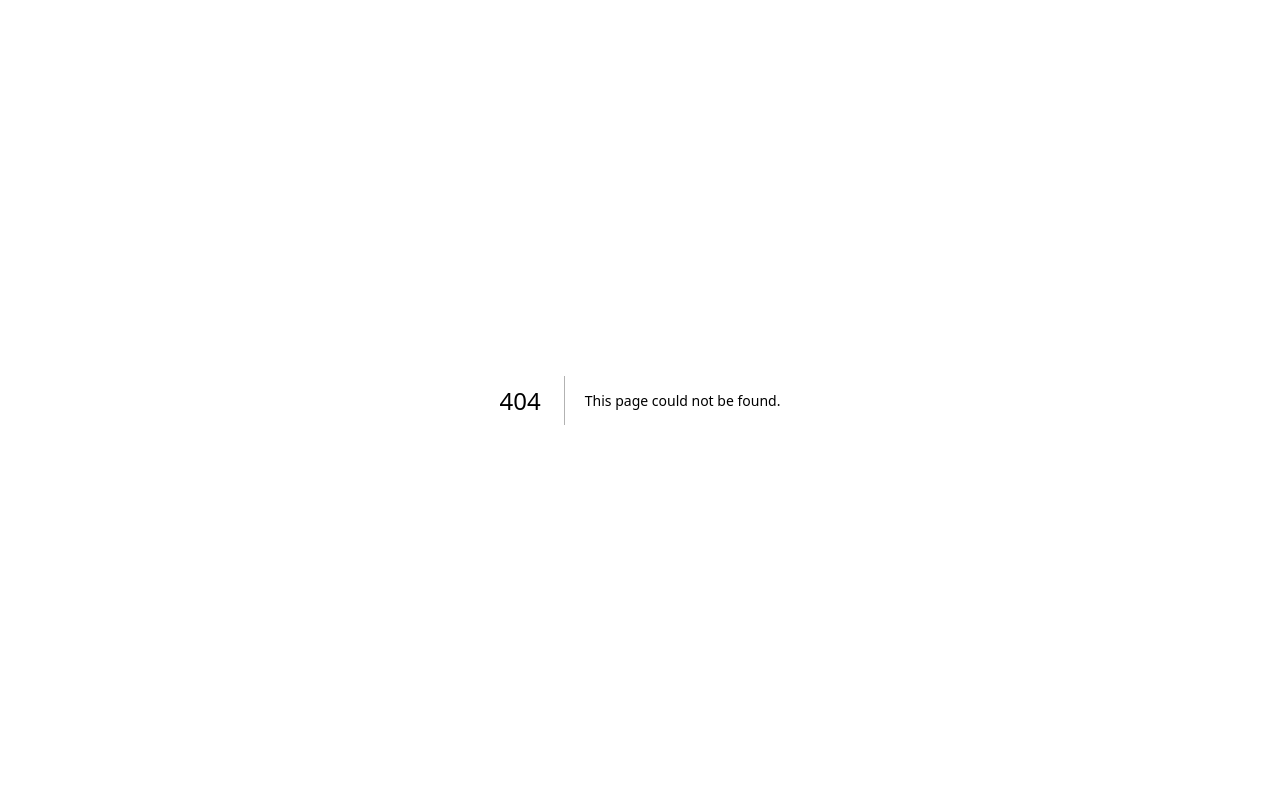
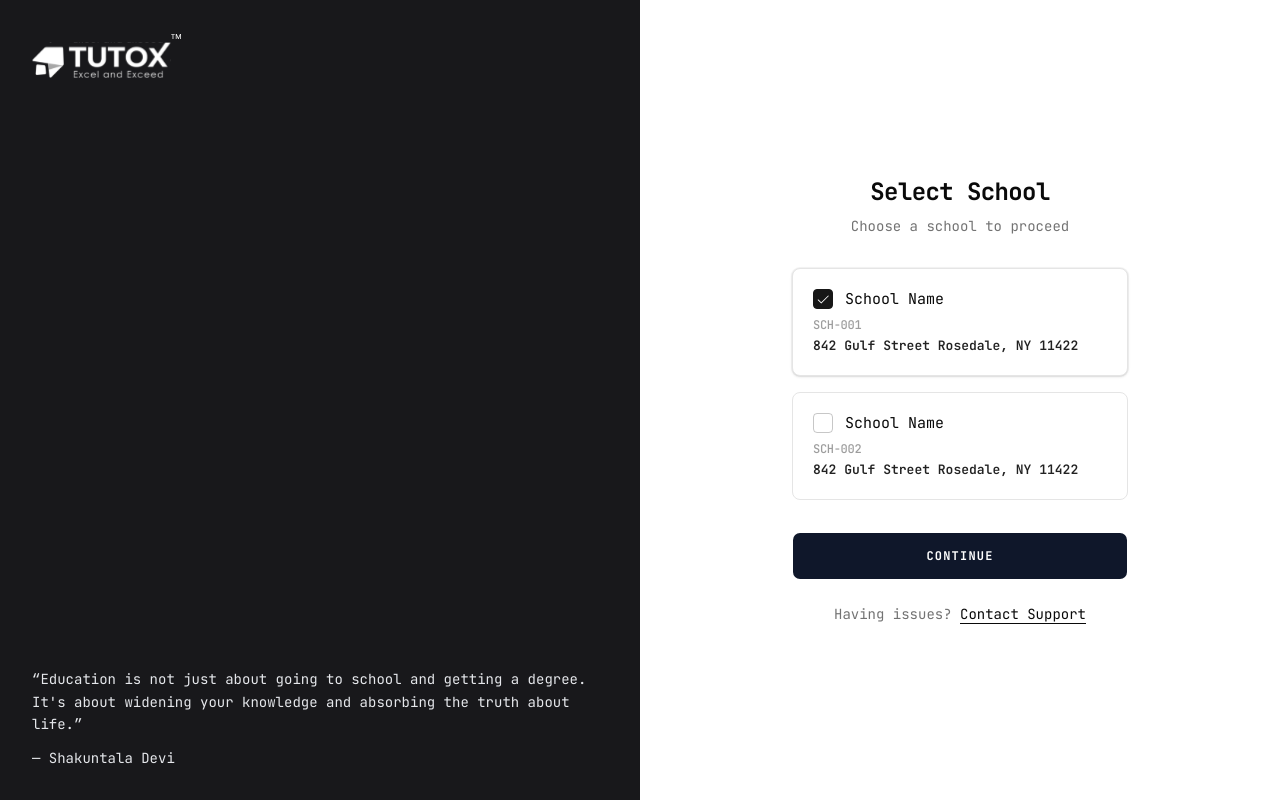
Before and after one commit to yerniteja1/tutor-web, a Next.js app: page /select-school in a window 1280 px wide. Before the commit this address had no page. Built offline with nearby package versions, Linux system fonts and the light colour scheme.

Commit message:
feat: add SelectSchool page with mock school cards abd selection

```diff
--- /dev/null
+++ b/src/app/select-school/page.tsx
@@ -0,0 +1,10 @@
+import SchoolSelector from "@/components/auth/SchoolSelector";
+import AuthLayout from "@/components/layout/AuthLayout";
+
+export default function LoginPage() {
+  return (
+    <AuthLayout>
+      <SchoolSelector />
+    </AuthLayout>
+  );
+}
--- /dev/null
+++ b/src/components/auth/SchoolSelector.tsx
@@ -0,0 +1,99 @@
+"use client";
+
+import { useState } from "react";
+import { useRouter } from "next/navigation";
+import { Button } from "@/components/ui/button";
+import { Checkbox } from "@/components/ui/checkbox";
+import { mockSchools } from "@/lib/mock-data";
+import { School } from "@/types";
+
+export default function SchoolSelector() {
+  const router = useRouter();
+  const [selectedSchoolId, setSelectedSchoolId] = useState<string>(
+    mockSchools[0]?.id
+  );
+
+  const handleContinue = () => {
+    if (selectedSchoolId) {
+      router.push("/dashboard");
+    }
+  };
+
+  return (
+    <div className="flex flex-col items-center w-full max-w-[400px] mx-auto gap-8 p-6">
+
+      {/* Header */}
+      <div className="text-center space-y-2">
+        <h1 className="text-2xl font-bold tracking-tight text-foreground">
+          Select School
+        </h1>
+        <p className="text-sm text-muted-foreground">
+          Choose a school to proceed
+        </p>
+      </div>
+
+      {/* School Cards */}
+      <div className="flex flex-col w-full gap-4">
+        {mockSchools.map((school: School) => {
+          const isSelected = selectedSchoolId === school.id;
+          return (
+            <div
+              key={school.id}
+              onClick={() => setSelectedSchoolId(school.id)}
+              className={`group flex flex-col gap-2 w-full border rounded-md p-5 cursor-pointer transition-all ${
+                isSelected
+                  ? "border-input bg-background ring-1 ring-ring/10 shadow-sm"
+                  : "border-border bg-background hover:border-input"
+              }`}
+            >
+              {/* Top Row: Checkbox and School Name */}
+              <div className="flex items-center gap-3">
+                <Checkbox
+                  checked={isSelected}
+                  onCheckedChange={() => setSelectedSchoolId(school.id)}
+                  className="h-5 w-5 rounded border-muted-foreground/40 data-[state=checked]:bg-primary data-[state=checked]:border-primary"
+                />
+                <p className="text-[15px] text-foreground leading-none">
+                  {school.name}
+                </p>
+              </div>
+
+              {/* Bottom Row: Details (Indented to align with name) */}
+              <div className="flex flex-col space-y-1">
+                <p className="text-xs font-medium text-muted-foreground/70 tracking-tight">
+                  {school.id}
+                </p>
+                <p className="text-[13px] font-semibold text-foreground/90 leading-snug">
+                  {school.address}
+                </p>
+              </div>
+            </div>
+          );
+        })}
+      </div>
+
+      {/* Action Footer */}
+
+
+      <div className="w-full space-y-6">
+        <Button
+          onClick={handleContinue}
+          disabled={!selectedSchoolId}
+          className="w-full h-12 bg-[#0F172A] hover:bg-[#1e293b] text-white font-bold tracking-widest uppercase rounded-md transition-colors disabled:opacity-50"
+        >
+          CONTINUE
+        </Button>
+
+        <p className="text-center text-sm text-muted-foreground">
+          Having issues?{" "}
+          <a
+            href="#"
+            className="text-foreground underline underline-offset-4 hover:opacity-80 transition-opacity"
+          >
+            Contact Support
+          </a>
+        </p>
+      </div>
+    </div>
+  );
+}
```
